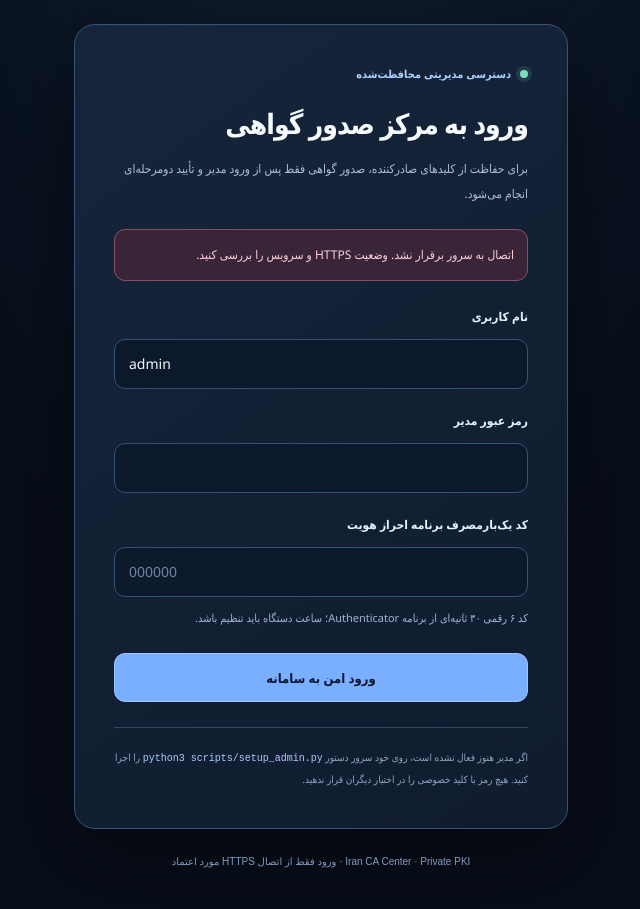
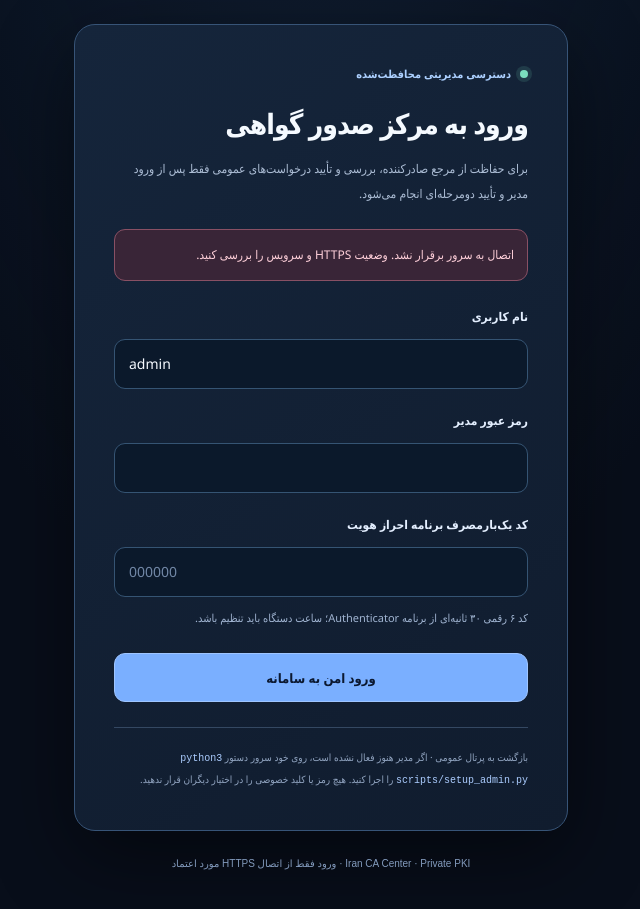
Before and after one commit to dr-reza-khaleghifar/CA-Panel, a plain HTML site: page app/static/login.html in a window 1280 px wide. Shown: the part 119-1028 px from the top of the page, without its empty margins (319-959 px from the left). Drawn offline with Linux system fonts and the light colour scheme; no server answers; a web font is replaced by a local one.

Commit message:
Clarify administrator review login and link to public portal

```diff
--- a/app/static/login.html
+++ b/app/static/login.html
@@ -18,7 +18,7 @@
   <section class="login-card">
    <div class="login-eyebrow"><span class="login-led"></span> دسترسی مدیریتی محافظت‌شده</div>
    <h1 id="login-title">ورود به مرکز صدور گواهی</h1>
-   <p>برای حفاظت از کلیدهای صادرکننده، صدور گواهی فقط پس از ورود مدیر و تأیید دومرحله‌ای انجام می‌شود.</p>
+   <p>برای حفاظت از مرجع صادرکننده، بررسی و تأیید درخواست‌های عمومی فقط پس از ورود مدیر و تأیید دومرحله‌ای انجام می‌شود.</p>
    <div id="login-notice" class="login-notice hidden" role="alert"></div>
    <form id="login-form" autocomplete="on">
     <label for="login-username">نام کاربری</label>
@@ -30,7 +30,7 @@
     <small id="login-code-help">کد ۶ رقمی ۳۰ ثانیه‌ای از برنامه Authenticator؛ ساعت دستگاه باید تنظیم باشد.</small>
     <button type="submit" id="login-submit">ورود امن به سامانه</button>
    </form>
-   <p class="login-footnote">اگر مدیر هنوز فعال نشده است، روی خود سرور دستور <code dir="ltr">python3 scripts/setup_admin.py</code> را اجرا کنید. هیچ رمز یا کلید خصوصی را در اختیار دیگران قرار ندهید.</p>
+   <p class="login-footnote"><a href="/">بازگشت به پرتال عمومی</a> · اگر مدیر هنوز فعال نشده است، روی خود سرور دستور <code dir="ltr">python3 scripts/setup_admin.py</code> را اجرا کنید. هیچ رمز یا کلید خصوصی را در اختیار دیگران قرار ندهید.</p>
   </section>
   <footer class="login-footer">Iran CA Center · Private PKI · ورود فقط از اتصال HTTPS مورد اعتماد</footer>
  </main>
```
